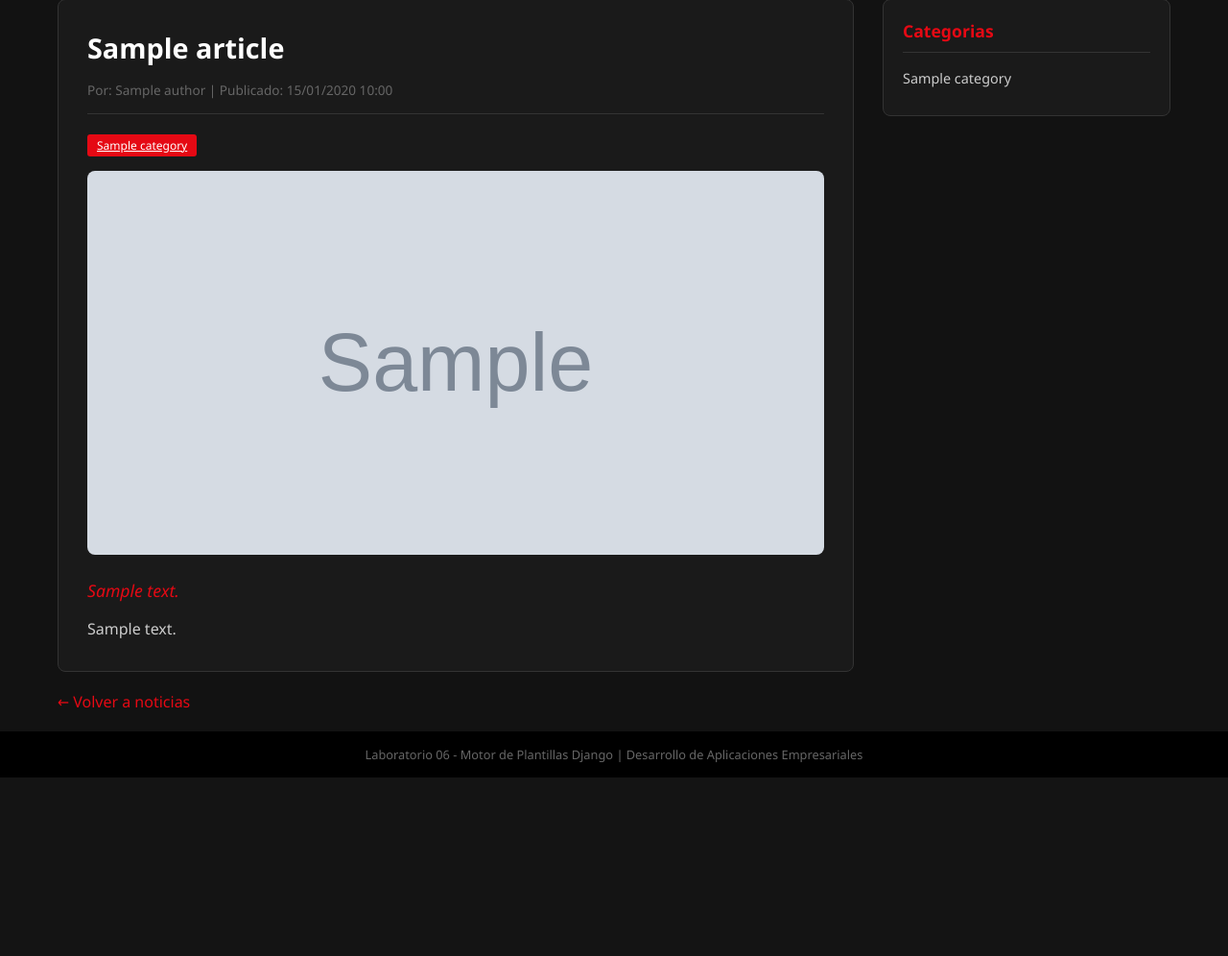
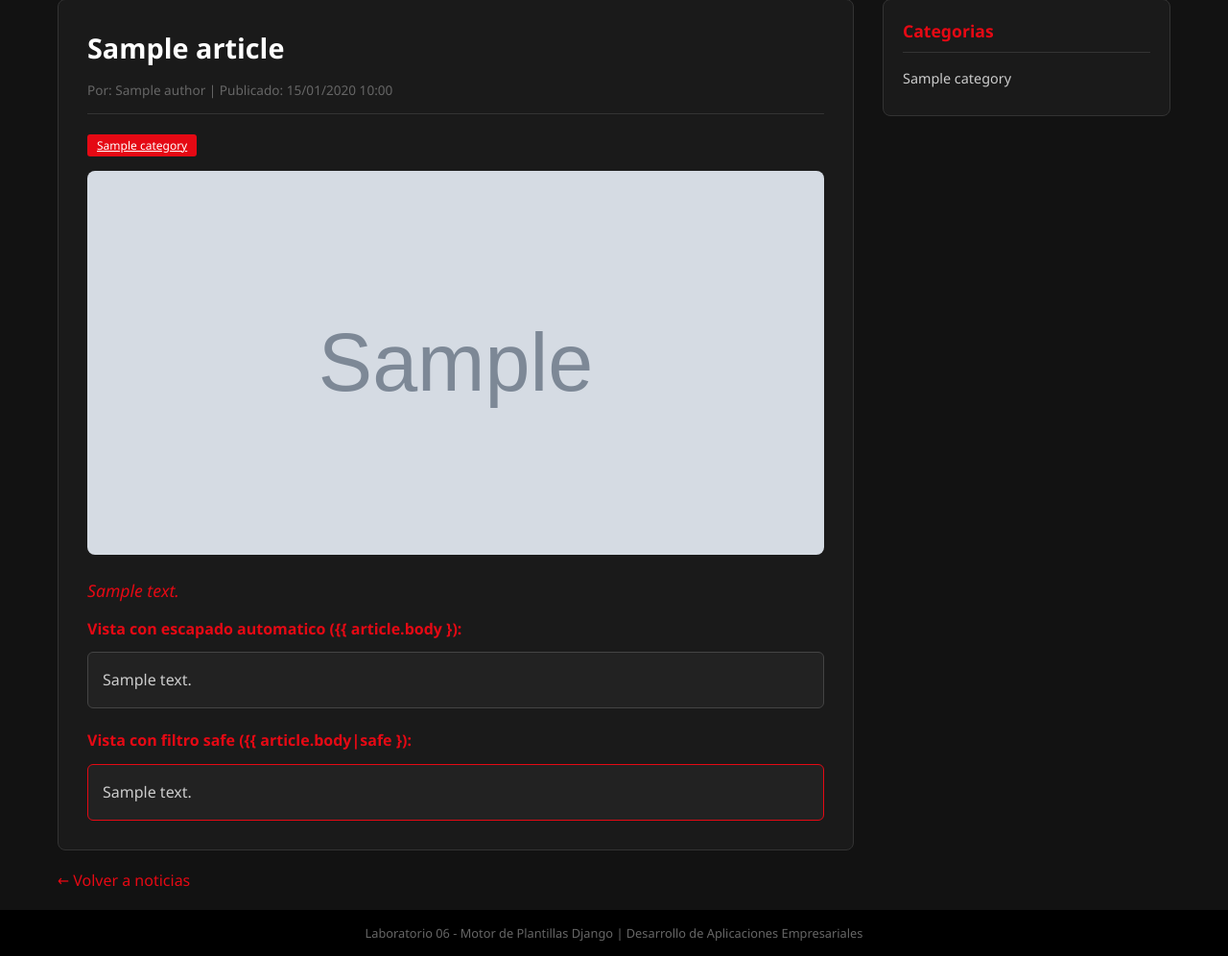
Before and after one commit to Johan-Salazar-Atencio/lab05_App_Empresariales, a Django app: page /news/article/1/ in a window 1280 px wide. Shown: the part 88-1084 px from the top of the page at 96% size. Before the commit the page ends 898 px from the top, so only its background shows below. Run offline with Django 4.2, Linux system fonts and the light colour scheme; tables that the repository leaves empty hold one stand-in row (values such as "Sample post"); grey boxes marked "Sample" are stand-in pictures.

Commit message:
test: verify autoescaping behavior in article body and finalize lab 06 setup

```diff
--- a/templates/news/article_detail.html
+++ b/templates/news/article_detail.html
@@ -26,7 +26,15 @@
     </p>
 
     <div class="article-body">
-        {{ article.body|linebreaks }}
+        <h4 style="color: #e50914; margin-bottom: 10px;">Vista con escapado automatico ({{ "{{" }} article.body {{ "}" }}):</h4>
+        <div style="background: #222222; padding: 15px; border-radius: 6px; margin-bottom: 20px; border: 1px solid #444444;">
+            {{ article.body }}
+        </div>
+
+        <h4 style="color: #e50914; margin-bottom: 10px;">Vista con filtro safe ({{ "{{" }} article.body|safe {{ "}" }}):</h4>
+        <div style="background: #222222; padding: 15px; border-radius: 6px; border: 1px solid #e50914;">
+            {{ article.body|safe }}
+        </div>
     </div>
 </div>
 
```
